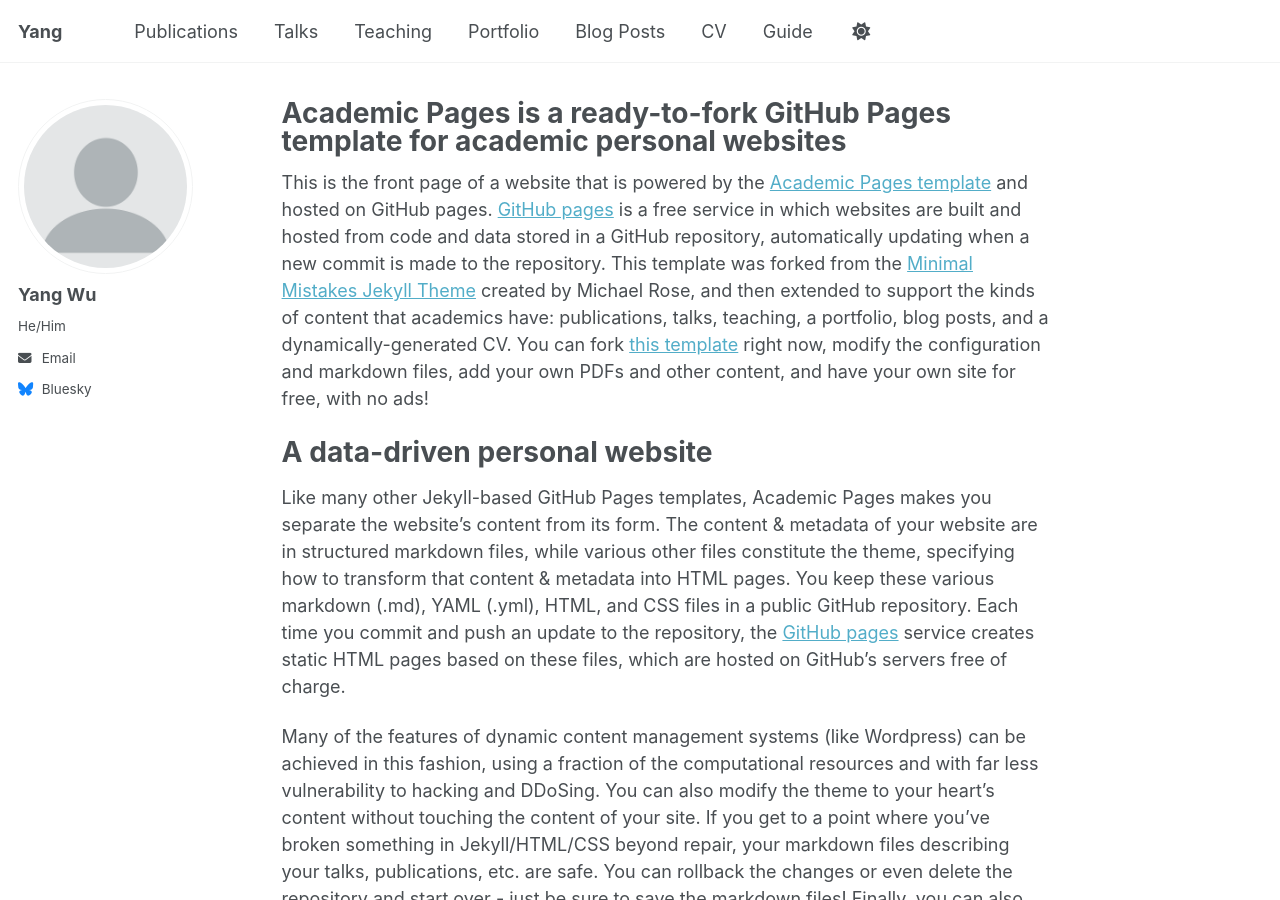
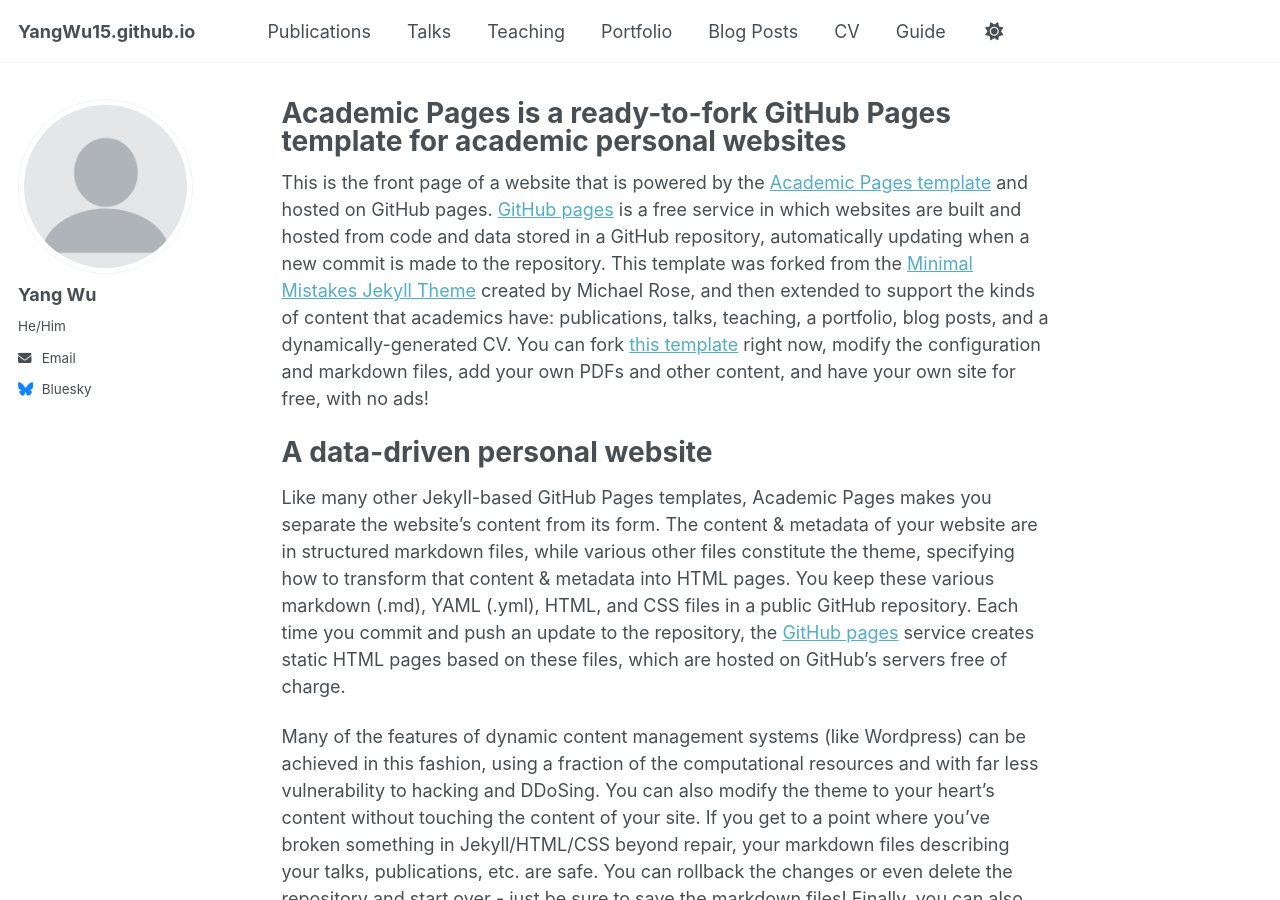
Before and after one commit to YangWu15/YangWu15.github.io, a Jekyll site: the page built from _pages/about.md, in a window 1280 px wide and 900 px high. Built offline with Jekyll 4.4.1, drawn with Linux system fonts in a browser that asks for light colours.

Commit message:
Update _config.yml

```diff
--- a/_config.yml
+++ b/_config.yml
@@ -9,12 +9,12 @@
 # Basic Site Settings
 locale                   : "en-US"
 site_theme               : "default"
-title                    : "Yang"
+title                    : # ""
 title_separator          : "-"
 name                     : &name "Your Name"
 description              : &description "personal description"
 url                      : https://YangWu15.github.io
-baseurl                  : "" # the subpath of your site, e.g. "/blog"
+baseurl                  : # "" # the subpath of your site, e.g. "/blog"
 repository               : "YangWu15/YangWu15.github.io"
 
 # Site Author - The following control what appear as part of the author content on the side bar.
```
